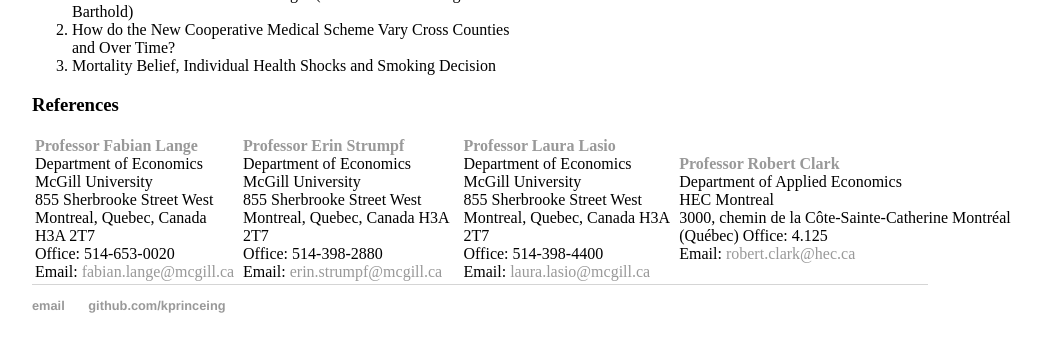
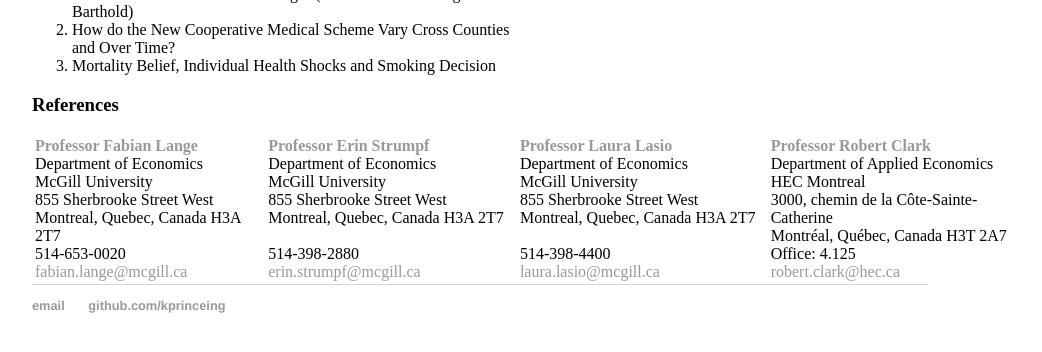
Before and after one commit to kprinceing/kprinceing.github.io, a Jekyll site: the page built from index.html, in a window 1280 px wide, cut to the strip 797-1170 px from the top of the page. Shown: the top 352 px of the strip, without its empty margins (160-1202 px from the left). Built offline with Jekyll 4.4.1, drawn with Linux system fonts in a browser that asks for light colours.

Commit message:
Update index.html

```diff
--- a/index.html
+++ b/index.html
@@ -49,8 +49,8 @@
             McGill University <BR>
             855 Sherbrooke Street West <BR>
             Montreal, Quebec, Canada H3A 2T7 <BR>
-            Office: 514-653-0020 <BR>
-            Email: <A HREF="mailto:fabian.lange@mcgill.ca">fabian.lange@mcgill.ca</A> <BR>
+            514-653-0020 <BR>
+            <A HREF="mailto:fabian.lange@mcgill.ca">fabian.lange@mcgill.ca</A> <BR>
         </td>
         <td>
             <A HREF="https://sites.google.com/site/erinstrumpf/"><B> Professor Erin Strumpf</B></A><BR>
@@ -58,8 +58,8 @@
             McGill University <BR>
             855 Sherbrooke Street West <BR>
             Montreal, Quebec, Canada H3A 2T7 &nbsp;&nbsp;&nbsp;&nbsp;<BR>
-            Office: 514-398-2880 <BR>
-            Email: <A HREF="mailto:erin.strumpf@mcgill.ca">erin.strumpf@mcgill.ca</A> <BR>
+            514-398-2880 <BR>
+            <A HREF="mailto:erin.strumpf@mcgill.ca">erin.strumpf@mcgill.ca</A> <BR>
         </td>
           <td>
             <A HREF="http://www.lauralasio.com/"><B> Professor Laura Lasio</B></A><BR>
@@ -67,17 +67,17 @@
             McGill University <BR>
             855 Sherbrooke Street West <BR>
             Montreal, Quebec, Canada H3A 2T7 &nbsp;&nbsp;&nbsp;&nbsp;<BR>
-            Office: 514-398-4400 <BR>
-            Email: <A HREF="mailto:laura.lasio@mcgill.ca">laura.lasio@mcgill.ca</A> <BR>
+            514-398-4400 <BR>
+            <A HREF="mailto:laura.lasio@mcgill.ca">laura.lasio@mcgill.ca</A> <BR>
         </td>
           <td>
             <A HREF="http://www.hec.ca/en/profs/robert.clark.html"><B> Professor Robert Clark</B></A><BR>
             Department of Applied Economics <BR>
             HEC Montreal <BR>
-            3000, chemin de la Côte-Sainte-Catherine
-	    Montréal (Québec)
+            3000, chemin de la Côte-Sainte-Catherine <BR>
+	    Montréal, Québec, Canada H3T 2A7 <BR>
             Office: 4.125 <BR>
-            Email: <A HREF="mailto:robert.clark@hec.ca">robert.clark@hec.ca</A> <BR>
+            <A HREF="mailto:robert.clark@hec.ca">robert.clark@hec.ca</A> <BR>
         </td>
       </tr>
     </table>
```
